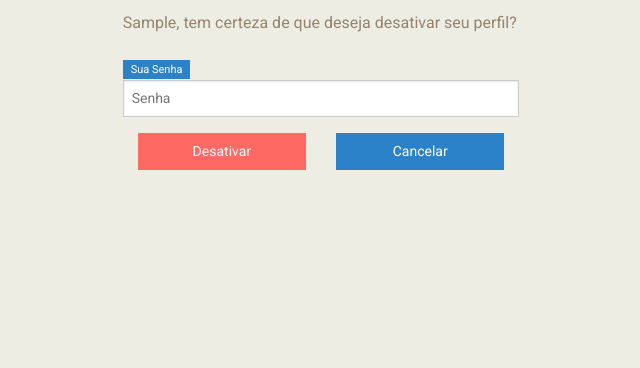
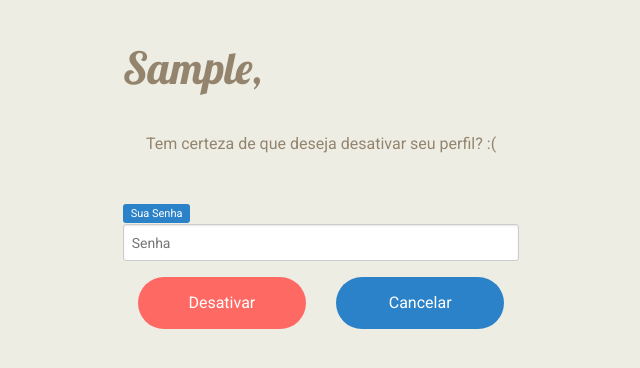
Before and after one commit to aldarionsevero/BusinemeWeb, a Django app: page /desativar_perfil/ in a window 1280 px wide. Shown: the part 65-433 px from the top of the page, without its empty margins (319-959 px from the left). Run offline with Django 3.2, Linux system fonts and the light colour scheme; the visitor is signed in with stand-in values (Sample User, id 1).

Commit message:
Deactivate account page visual update.

```diff
--- a/templates/deactivate_account_page.html
+++ b/templates/deactivate_account_page.html
@@ -5,16 +5,17 @@
 
 {% block content %}
 	<div class="small-10 medium-4 large-4 small-centered columns">
-	<p>{{user.first_name}}, tem certeza de que deseja desativar seu perfil?</p>
+	<br><h1>{{user.first_name}},</h1><br>
+	<p class="text-center">Tem certeza de que deseja desativar seu perfil? :(</p><br>
 		<form action="/desativar_perfil/" method="POST">
 		{% csrf_token %}
-			<span class="label big">Sua Senha</span>
-			<input type="password" name="password" placeholder="Senha">
+			<span class="label big radius">Sua Senha</span>
+			<input class="radius" type="password" name="password" placeholder="Senha">
 		    <div class="small-6 medium-6 large-6 columns">
-		        <input type="submit" value="Desativar" class="alert button postfix">
+		        <input type="submit" value="Desativar" class="alert button round expand">
 		    </div>
 		    <div class="small-6 medium-6 large-6 columns">
-                <a href="/perfil/" class="button postfix">Cancelar</a>
+                <a href="/perfil/" class="button round expand">Cancelar</a>
         	</div>
 		</form>
 	</div>
```
